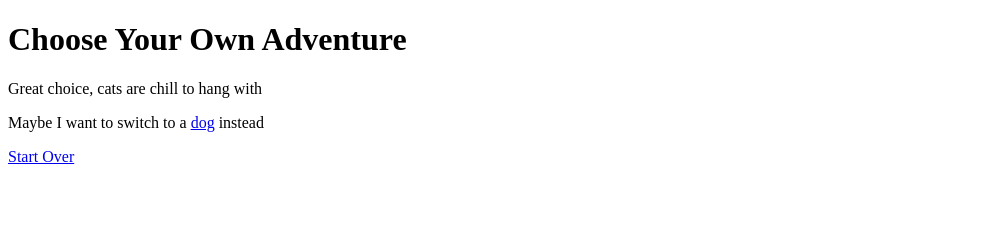
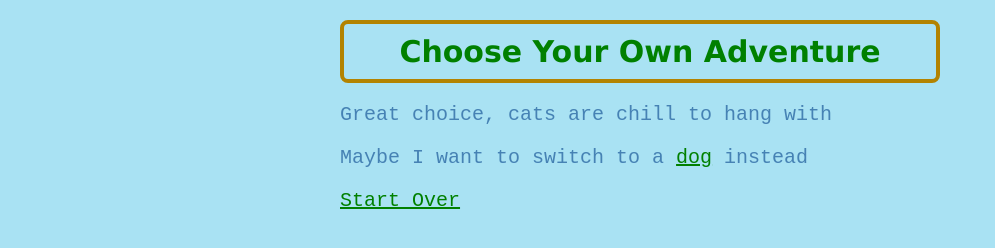
Before and after one commit to KevinH46/web1_spring_2025, a plain HTML site: page story/cat.html in a window 1280 px wide. Shown: the whole page, without its empty margins (0-995 px from the left). Drawn offline with Linux system fonts and the light colour scheme.

Commit message:
add css to html

```diff
--- a/story/cat.html
+++ b/story/cat.html
@@ -5,12 +5,15 @@
 <head>
 	<meta charset="utf-8">
 	<meta name="viewport" content="width=device-width, initial-scale=1">
+	<link href="../style.css" rel="stylesheet" type="text/css">
 	<title>Choose Your Own Adventure</title>
 </head>
 	<body>
+		<div id="container">
 		<h1>Choose Your Own Adventure</h1>
 		<p>Great choice, cats are chill to hang with</p>
 		<p>Maybe I want to switch to a <a href="dog.html">dog</a> instead</p>
 		<p><a href="../index.html">Start Over</a></p>
+		</div>
 	</body>
 </html>
--- a/style.css
+++ b/style.css
@@ -0,0 +1,28 @@
+body {
+	background-color: #A9E2F3;
+	font-size: 20px;
+}
+
+h1 {
+	color: green;
+	font-family: futura, verdana;
+	font-size: 1.5em;
+	border: 4px solid #b38300;
+	padding: 10px;
+	text-align: center;
+	border-radius: 8px;
+}
+
+p {
+	color: steelblue;
+	font-family: monospace;
+}
+
+a {
+	color: green;
+}
+
+#container {
+	margin: 0 auto;
+	width: 600px;
+}
```
Also changed, not shown: index.html (+3 -0 lines), story/dog.html (+3 -0 lines). Lines whose indentation alone changed are shown as unchanged.
